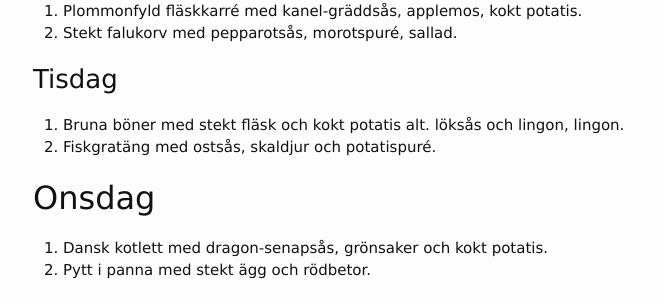
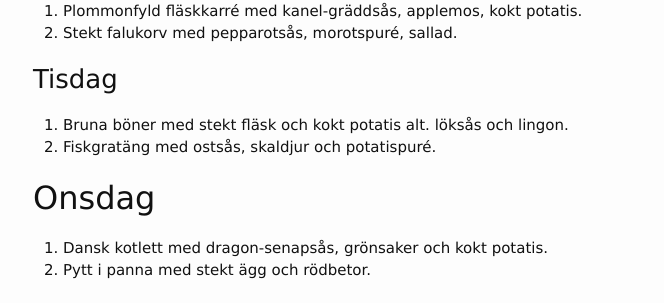
Before and after one commit to FarInn62/farinn62.github.io, a Jekyll site: the page built from lunch.md, in a window 1280 px wide. Shown: the part 239-542 px from the top of the page, without its empty margins (237-901 px from the left). Built offline with Jekyll 4.4.1, drawn with Linux system fonts in a browser that asks for light colours.

Commit message:
Update lunch.md

```diff
--- a/lunch.md
+++ b/lunch.md
@@ -17,7 +17,7 @@ Alla rätter: 110:- Take away: 95:-
 
 ### Tisdag
 
-1. Bruna böner med stekt fläsk och kokt potatis alt. löksås och lingon, lingon.
+1. Bruna böner med stekt fläsk och kokt potatis alt. löksås och lingon.
 2. Fiskgratäng med ostsås, skaldjur och potatispuré.
 
 ## Onsdag
```
